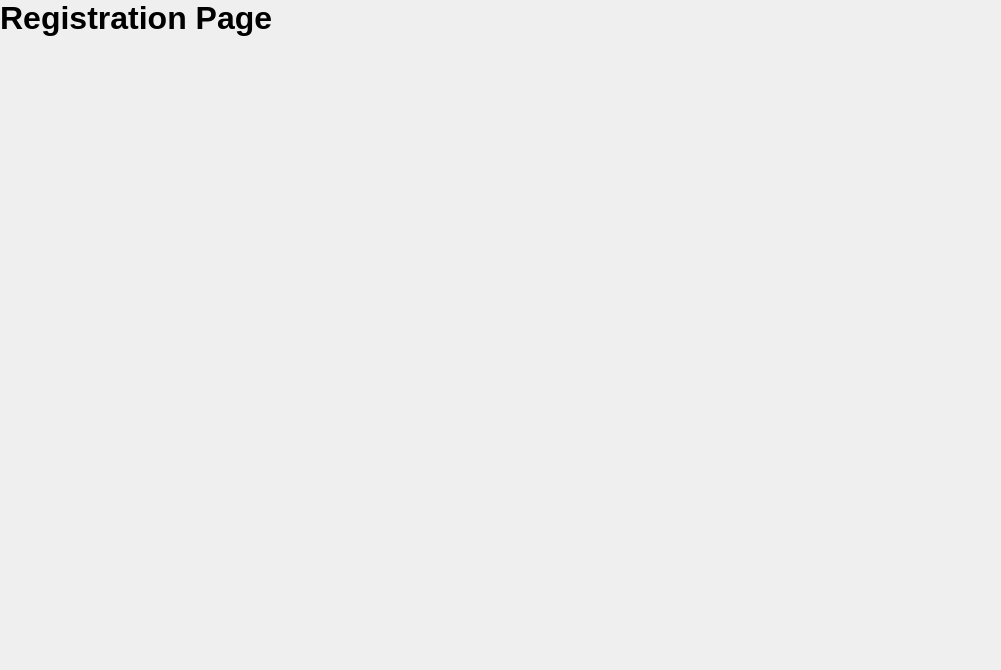
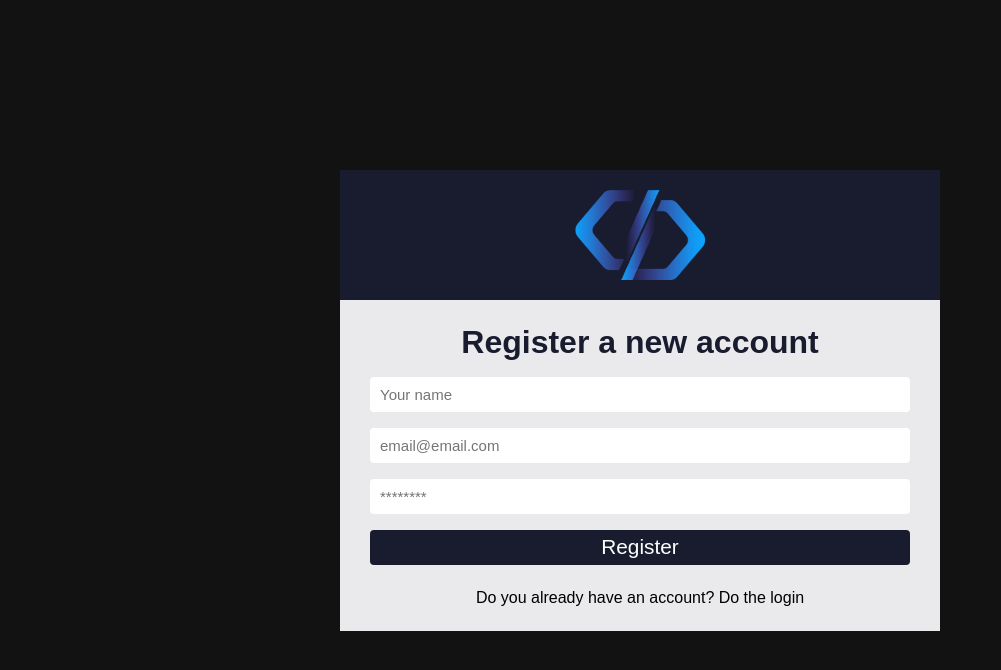
Before and after one commit to cmscoder/calling-system, a React (Create React App) app: page /register in a window 1280 px wide. Shown: the top 670 px of the page, without its empty margins (0-1001 px from the left). Built offline with nearby package versions, Linux system fonts and the light colour scheme.

Commit message:
feat(pages): create signIn and signUp pages. Connect the project to the firebase.

```diff
--- a/package.json
+++ b/package.json
@@ -6,6 +6,7 @@
     "@testing-library/jest-dom": "^5.17.0",
     "@testing-library/react": "^13.4.0",
     "@testing-library/user-event": "^13.5.0",
+    "firebase": "^10.14.0",
     "react": "^18.3.1",
     "react-dom": "^18.3.1",
     "react-router-dom": "^6.26.2",
--- /dev/null
+++ b/src/pages/Dashboard/index.js
@@ -0,0 +1,7 @@
+export default function Dashboar(){
+  return(
+    <div>
+      <h1>Dashboard page</h1>
+    </div>
+  )
+}
--- a/src/pages/SignIn/index.js
+++ b/src/pages/SignIn/index.js
@@ -1,7 +1,41 @@
+import { useState } from 'react'
+import './signin.css'
+
+import logo from '../../assets/logo.png'
+import { Link } from 'react-router-dom'
+
 export default function SignIn(){
+
+  const [email, setEmail] =  useState('');
+  const [password, setPassword] = useState('');
+
+
   return (
-    <div>
-      <h1>Login Page</h1>
+    <div className='container-center'>
+      <div className='login'>
+        <div className='login-area'>
+          <img src={logo} alt='Calling System logo' />
+        </div>
+
+        <form>
+          <h1>Enter</h1>
+          <input
+            type='text'
+            placeholder='email@email.com'
+            value={email}
+            onChange={(e) => setEmail(e.target.value)}
+          />
+
+          <input
+            type='password'
+            placeholder='********'
+            value={password}
+            onChange={(e) => setPassword(e.target.value)}
+          />
+          <button type="submit">Access</button>
+        </form>
+        <Link to="/register">Create an account</Link>
+      </div>
     </div>
   )
 }
--- /dev/null
+++ b/src/pages/SignIn/signin.css
@@ -0,0 +1,68 @@
+.container-center{
+  height: 100%;
+  display: flex;
+  justify-content: center;
+  align-items: center;
+  background-color: #121212;
+  padding: 0 12px;
+}
+
+.login{
+  background-color: #EAEAEC;
+  width: 600px;
+  display: flex;
+  align-items: center;
+  justify-content: center;
+  flex-direction: column;
+}
+
+.login-area{
+  background-color: #181c2e;
+  width: 100%;
+  display: flex;
+  justify-content: center;
+}
+
+.login-area img{
+  width: 170px;
+  height: 130px;
+  padding: 20px;
+}
+
+form{
+  margin-top: 1.5rem;
+  width: 90%;
+  display: flex;
+  flex-direction: column;
+}
+
+form h1{
+  text-align: center;
+  margin-bottom: 1rem;
+  color: #181c2e;
+}
+
+.login input{
+  margin-bottom: 1rem;
+  height: 35px;
+  border-radius: 4px;
+  border: 0;
+  padding: 10px;
+  font-size: 15px;
+  background-color: #FFF;
+}
+
+form button{
+  height: 35px;
+  border: 0;
+  border-radius: 4px;
+  background-color: #181c2e;
+  color: #FFF;
+  font-size: 1.3rem;
+}
+
+.login a{
+  margin: 1.5rem 0;
+  color: #000;
+  cursor: pointer;
+}
--- a/src/pages/SignUp/index.js
+++ b/src/pages/SignUp/index.js
@@ -1,7 +1,49 @@
+import logo from '../../assets/logo.png'
+import { Link } from 'react-router-dom'
+
+import { useState } from 'react'
+
+
+
 export default function SignUp(){
+  const [name, setName] =  useState('');
+  const [email, setEmail] =  useState('');
+  const [password, setPassword] = useState('');
+
+
   return (
-    <div>
-      <h1>Registration Page</h1>
+    <div className='container-center'>
+      <div className='login'>
+        <div className='login-area'>
+          <img src={logo} alt='Calling System logo' />
+        </div>
+
+        <form>
+          <h1>Register a new account</h1>
+          <input
+            type='text'
+            placeholder='Your name'
+            value={name}
+            onChange={(e) => setName(e.target.value)}
+          />
+
+          <input
+            type='text'
+            placeholder='email@email.com'
+            value={email}
+            onChange={(e) => setEmail(e.target.value)}
+          />
+
+          <input
+            type='password'
+            placeholder='********'
+            value={password}
+            onChange={(e) => setPassword(e.target.value)}
+          />
+          <button type="submit">Register</button>
+        </form>
+        <Link to="/">Do you already have an account? Do the login</Link>
+      </div>
     </div>
   )
 }
--- a/src/routes/index.js
+++ b/src/routes/index.js
@@ -2,12 +2,15 @@ import { Routes, Route } from 'react-router-dom'
 
 import SignIn from '../pages/SignIn';
 import SignUp from '../pages/SignUp';
+import Dashboard from '../pages/Dashboard';
 
 function RoutesApp(){
   return(
     <Routes>
       <Route path='/' element={ <SignIn/> } />
       <Route path='/register' element={ <SignUp/> } />
+
+      <Route path='/dashboard' element={ <Dashboard/> } />
     </Routes>
   )
 }
```
Also changed, not shown: src/services/firebaseConnection.js (added, +23 -0 lines), src/setupTests.js (added, +5 -0 lines), 1 other file (tests, documents, lock files or other folders).
